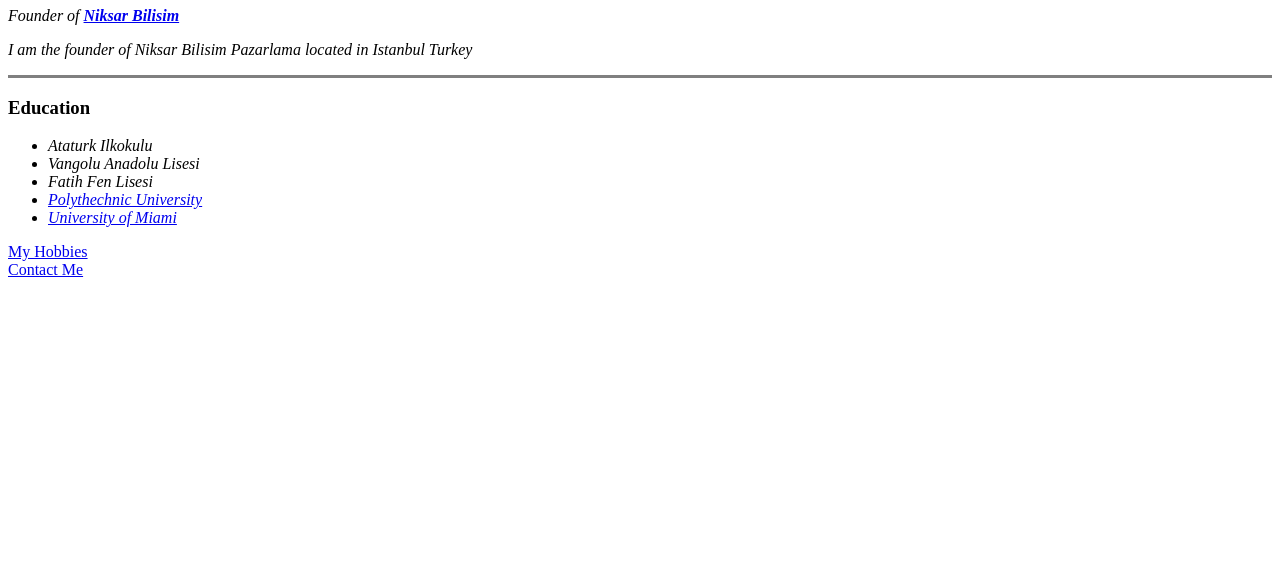
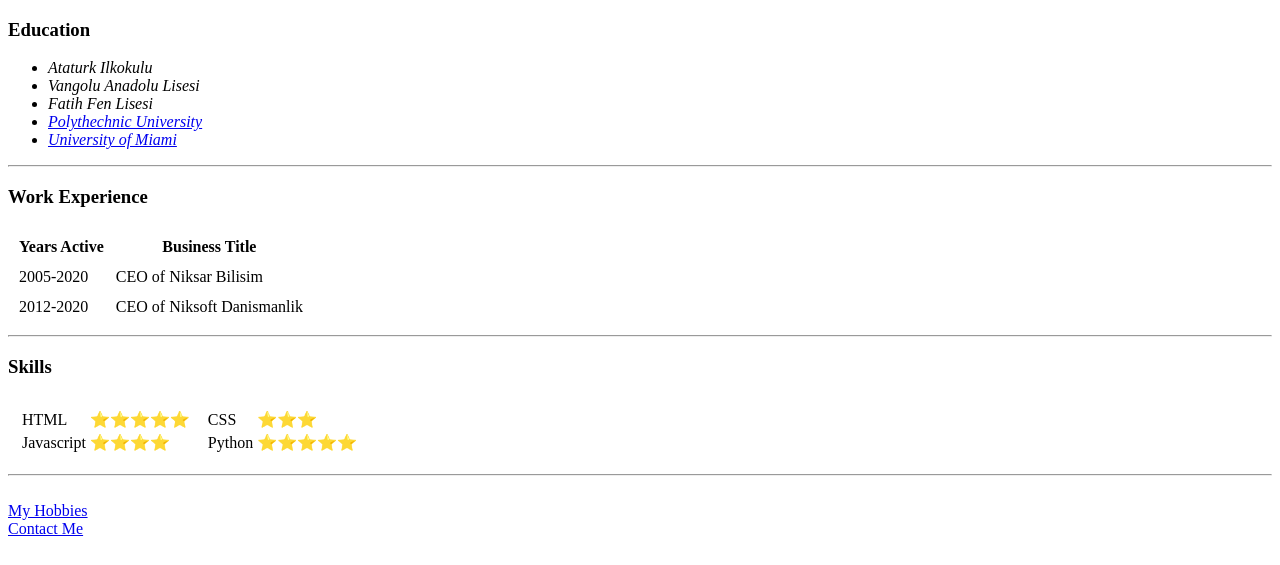
Before and after one commit to extremesyn/cv, a plain HTML site: page index.html in a window 1280 px wide. Shown: the part 235-800 px from the top of the page. Drawn offline with Linux system fonts and the light colour scheme.

Commit message:
Updated site

```diff
--- a/index.html
+++ b/index.html
@@ -6,10 +6,22 @@
     <title>Burak's Personal Site</title>
 </head>
 <body>
+    <table cellspacing="30">
+        <tbody>
+            <tr>
+                <td>
                     <img src="images/burak.jpg" height="150" width="150" alt="Burak's profile picture">
+                </td>
+                <td>
                     <h1>Burak Sahin</h1>
                     <p><em>Founder of <strong><a href="http://www.mainre.com">Niksar Bilisim</a></strong></em></p>
                     <p><em>I am the founder of Niksar Bilisim Pazarlama located in Istanbul Turkey</em></p>
+                </td>
+            </tr>
+        </tbody>
+    </table>
+
+
     <hr size="3" noshade>
     <h3>Education</h3>
     <em>
@@ -21,6 +33,68 @@
             <li><a href="https://welcome.miami.edu/">University of Miami</a></li>
         </ul>
     </em>
+    <hr>
+    <h3>Work Experience</h3>
+    <table cellspacing="10">
+        <em>
+        <thead>
+            <tr>
+                <th>Years Active</th>
+                <th>Business Title</th>
+            </tr>
+        </thead>
+        <tbody>
+            <tr>
+                <td>2005-2020</td>
+                <td>CEO of Niksar Bilisim</td>
+            </tr>
+            <tr>
+                <td>2012-2020</td>
+                <td>CEO of Niksoft Danismanlik</td>
+            </tr>
+        </tbody>
+        <tfoot>
+        </tfoot>
+        </em>
+    </table>
+    <hr>
+    <h3>Skills</h3>
+    <table cellspacing="10">
+        <tbody>
+            <tr>
+                <td>
+                    <table>
+                        <tbody>
+                            <tr>
+                                <td>HTML</td>
+                                <td>⭐⭐⭐⭐⭐</td>
+                            </tr>
+                            <tr>
+                                <td>Javascript</td>
+                                <td>⭐⭐⭐⭐</td>
+                            </tr>
+                        </tbody>
+                    </table>
+                </td>
+                <td>
+                    <table>
+                        <tbody>
+                            <tr>
+                                <td>CSS</td>
+                                <td>⭐⭐⭐</td>
+                            </tr>
+                            <tr>
+                                <td>Python</td>
+                                <td>⭐⭐⭐⭐⭐</td>
+                            </tr>
+                        </tbody>
+                    </table>
+                </td>
+            </tr>
+        </tbody>
+    </table>
+    <hr>
+    <br>
     <a href="hobbies.html">My Hobbies</a><br>
     <a href="contact.html">Contact Me</a>
 </body>
```
Also changed, not shown: contact.html (+30 -0 lines), hobbies.html (+19 -0 lines). Lines whose indentation alone changed are shown as unchanged.
